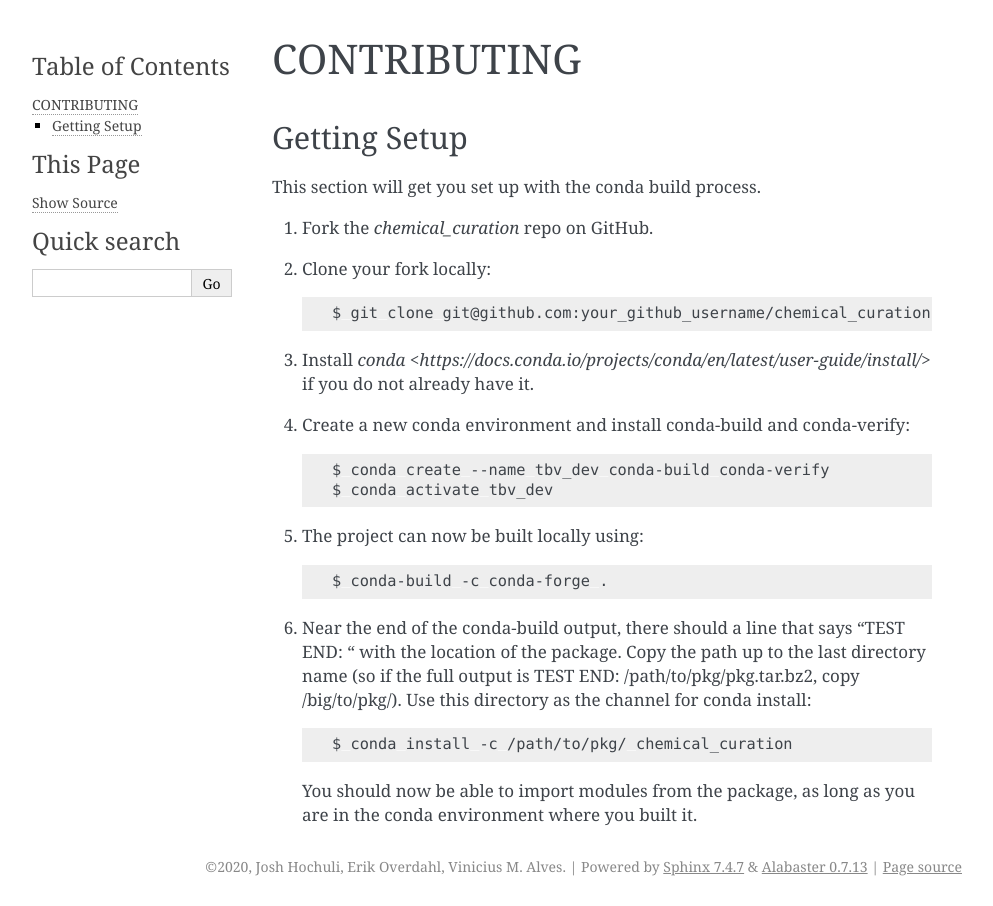
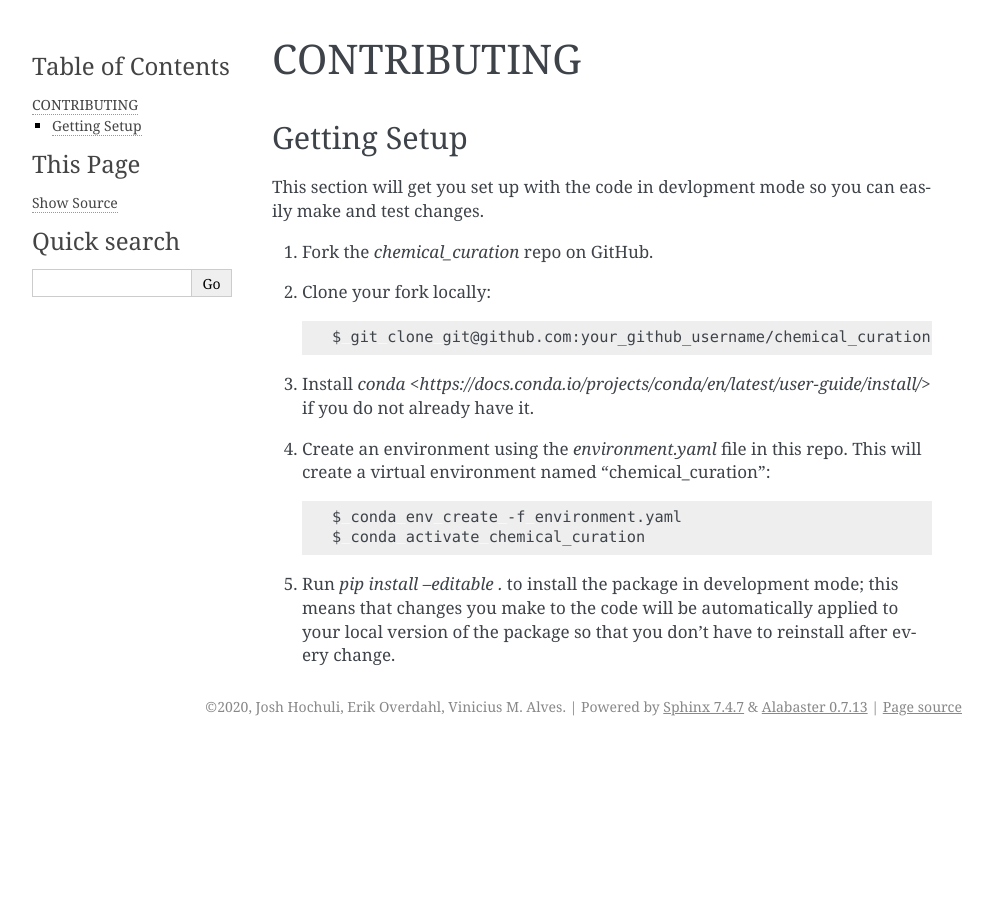
Before and after one commit to joshhochuli/chemical_curation, a Sphinx documentation site: the page built from docs/source/CONTRIBUTING.rst, in a window 1280 px wide. Shown: the whole page, without its empty margins (148-1141 px from the left). Built offline with Sphinx 7.4.7, drawn with Linux system fonts in a browser that asks for light colours.

Commit message:
Updated instructions for a development environment
See changes in CONTRIBUTING.rst

```diff
--- a/docs/source/CONTRIBUTING.rst
+++ b/docs/source/CONTRIBUTING.rst
@@ -7,7 +7,8 @@ CONTRIBUTING
 Getting Setup
 ------------
 
-This section will get you set up with the conda build process.
+This section will get you set up with the code in devlopment mode so you can
+easily make and test changes.
 
 1. Fork the `chemical_curation` repo on GitHub.
 2. Clone your fork locally::
@@ -16,21 +17,13 @@ This section will get you set up with the conda build process.
 
 3. Install `conda <https://docs.conda.io/projects/conda/en/latest/user-guide/install/>` if you
    do not already have it.
-4. Create a new conda environment and install conda-build and conda-verify::
+4. Create an environment using the `environment.yaml` file in this repo. This
+   will create a virtual environment named "chemical_curation"::
 
-     $ conda create --name tbv_dev conda-build conda-verify
-     $ conda activate tbv_dev
+     $ conda env create -f environment.yaml
+     $ conda activate chemical_curation
 
-5. The project can now be built locally using::
-
-     $ conda-build -c conda-forge .
-
-6. Near the end of the conda-build output, there should a line that says "TEST
-   END: " with the location of the package. Copy the path up to the last
-   directory name (so if the full output is TEST END: /path/to/pkg/pkg.tar.bz2,
-   copy /big/to/pkg/). Use this directory as the channel for conda install::
-
-     $ conda install -c /path/to/pkg/ chemical_curation
-
-   You should now be able to import modules from the package, as long as you are
-   in the conda environment where you built it.
+5. Run `pip install --editable .` to install the package in development mode;
+   this means that changes you make to the code will be automatically applied to
+   your local version of the package so that you don't have to reinstall after
+   every change.
```
Also changed, not shown: DEVLOG.org (+23 -0 lines), environment.yaml (added, +11 -0 lines).
